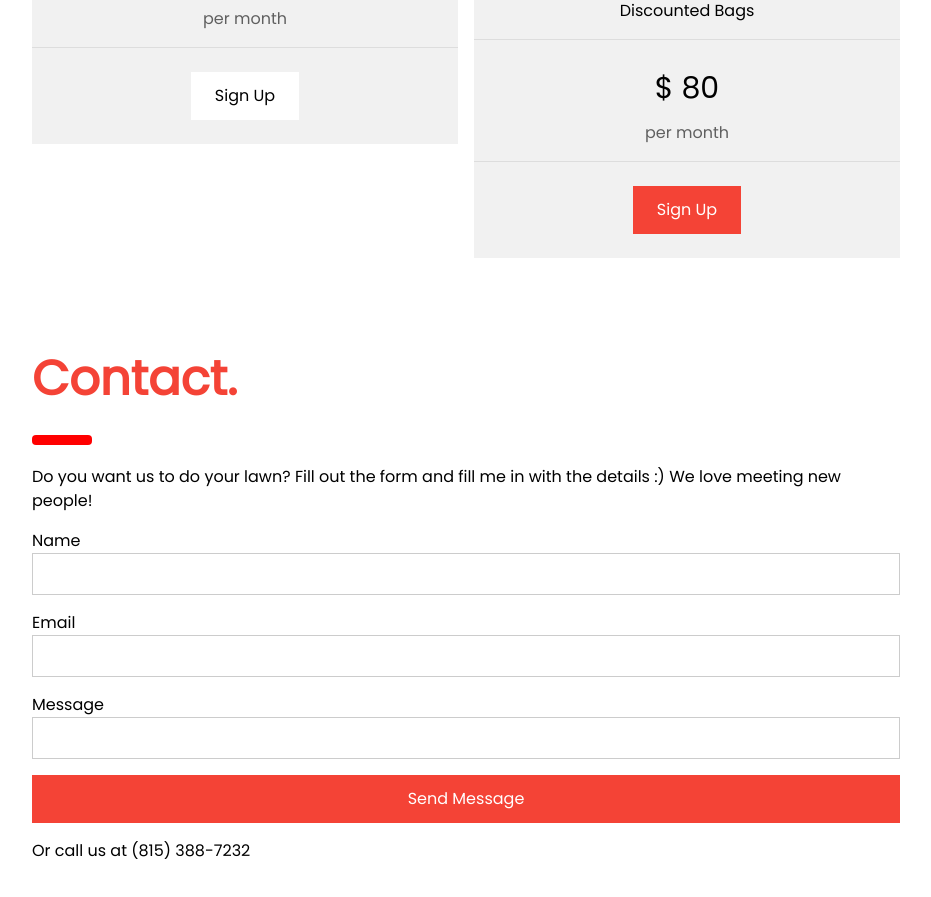
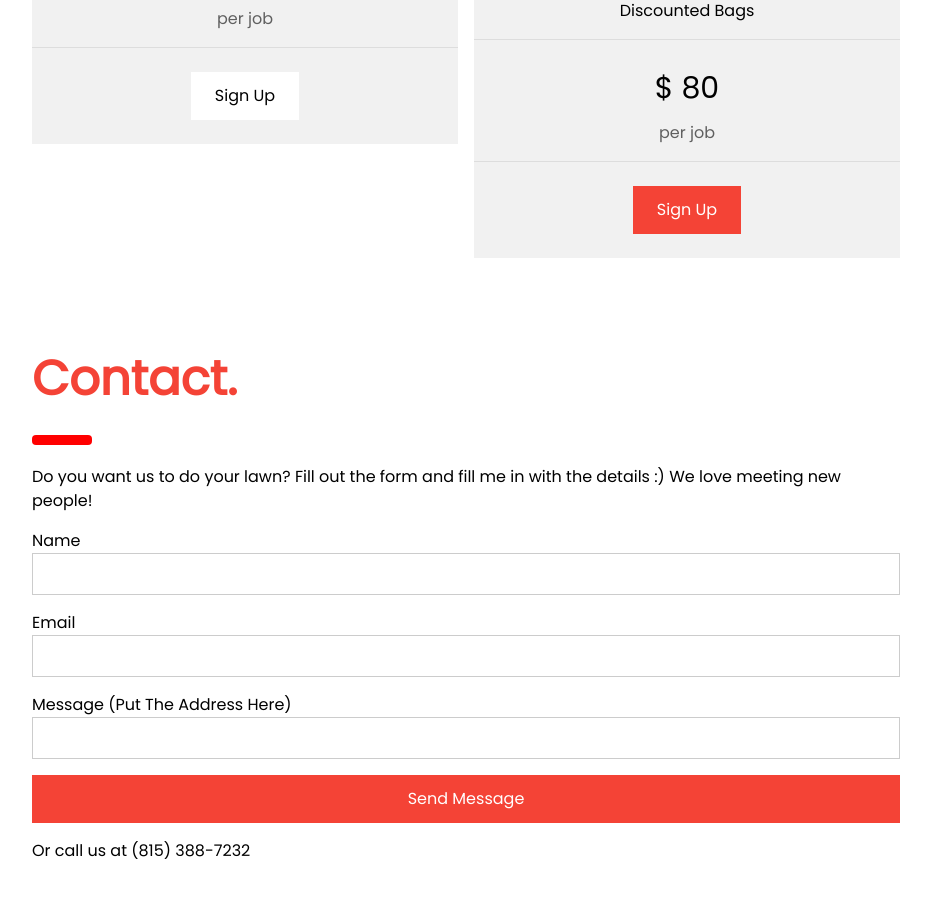
Before and after one commit to thomas-n-mendez/thomas-n-mendez.github.io, a plain HTML site: page index.html in a window 1280 px wide. Shown: the part 2061-2958 px from the top of the page, without its empty margins (324-1255 px from the left). Drawn offline with nearby package versions, Linux system fonts and the light colour scheme.

Commit message:
Update index.html

```diff
--- a/index.html
+++ b/index.html
@@ -124,7 +124,7 @@ body {font-size:16px;}
         <li class="w3-padding-16">Shoveling</li>
         <li class="w3-padding-16">
           <h2>$ 50</h2>
-          <span class="w3-opacity">per month</span>
+          <span class="w3-opacity">per job</span>
         </li>
         <li class="w3-light-grey w3-padding-24">
           <a href="https://form.jotform.com/223078052935053" class="w3-button w3-white w3-padding-large w3-hover-black">Sign Up</a>
@@ -143,7 +143,7 @@ body {font-size:16px;}
         <li class="w3-padding-16">Discounted Bags</li>
         <li class="w3-padding-16">
           <h2>$ 80</h2>
-          <span class="w3-opacity">per month</span>
+          <span class="w3-opacity">per job</span>
         </li>
         <li class="w3-light-grey w3-padding-24">
           <a href="https://form.jotform.com/223077906525156" class="w3-button w3-red w3-padding-large w3-hover-black">Sign Up</a>
@@ -167,7 +167,7 @@ body {font-size:16px;}
         <input class="w3-input w3-border" type="text" name="Email" required>
       </div>
       <div class="w3-section">
-        <label>Message</label>
+        <label>Message (Put The Address Here)</label>
         <input class="w3-input w3-border" type="text" name="Message" required>
       </div>
       <button type="submit" class="w3-button w3-block w3-padding-large w3-red w3-margin-bottom">Send Message</button>
```
